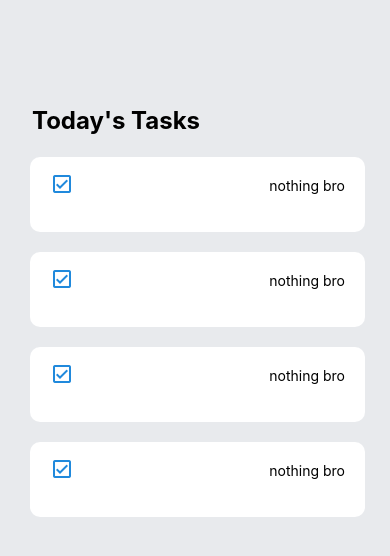
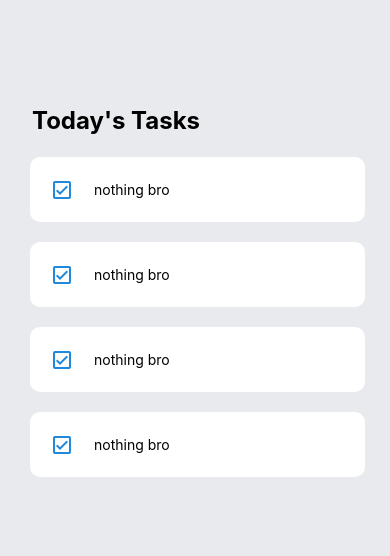
Before and after one commit to junshenlye/todo-list, a React Native app: screen / in a window 390 px wide. Shown: the top 556 px of the page. Built offline with nearby package versions, Linux system fonts and the light colour scheme.

Commit message:
aligned items

```diff
--- a/App.js
+++ b/App.js
@@ -57,7 +57,7 @@ const styles = StyleSheet.create({
   items: {
     backgroundColor: '#FFFFFF',
     width: 335,
-    height: 75,
+    height: 65,
     borderRadius: 10,
     margin: 10,
   },
--- a/components/task.js
+++ b/components/task.js
@@ -51,13 +51,10 @@ const styles = StyleSheet.create({
     cardWrapper:{
         flex: 1,
         flexDirection: 'row',
+        alignItems: 'center',
     },
     content: {
-        flex: 1,
-        flexDirection: 'row',
-        alignItems: '',
     },
     textBox: {
-        padding: 20
     }
 })
```
